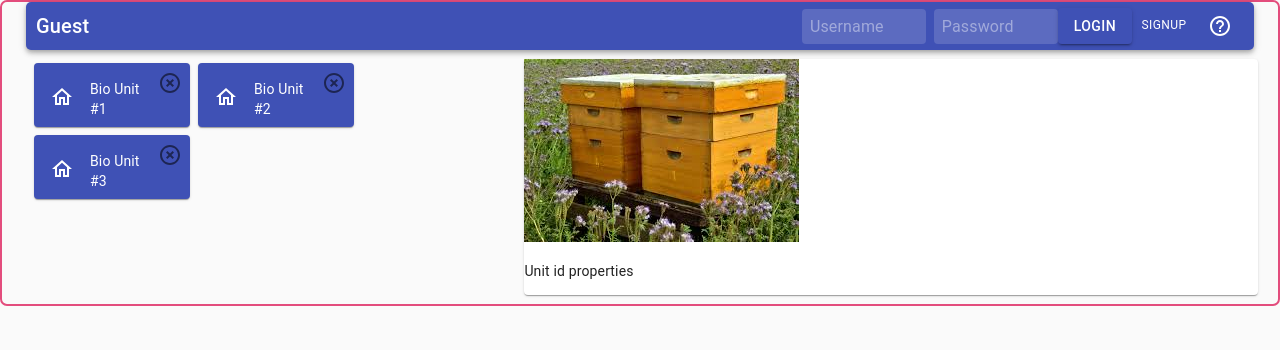
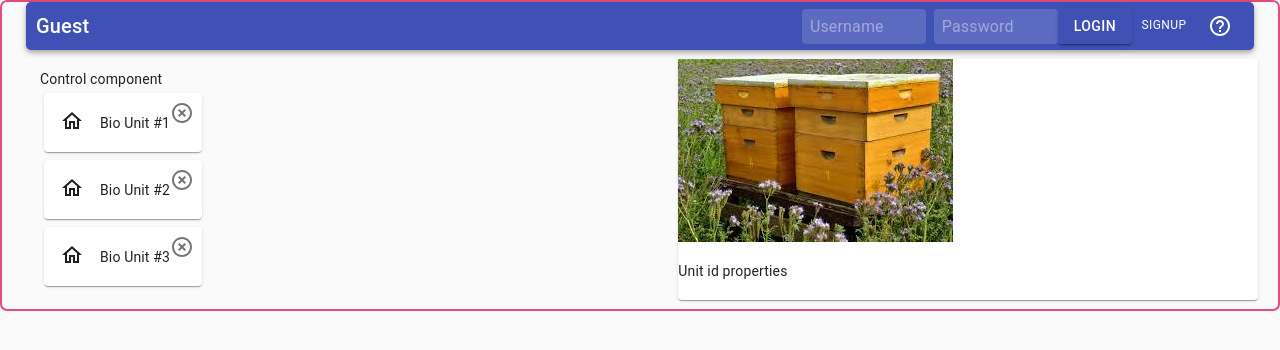
Before and after one commit to veselinmarkov/HiveBox, a React (Create React App) app: page / in a window 1280 px wide. Shown: the top 350 px of the page. Built offline with nearby package versions, Linux system fonts and the light colour scheme.

Commit message:
Add Control componenet

```diff
--- a/src/App.js
+++ b/src/App.js
@@ -1,10 +1,11 @@
 import React from 'react';
 import {Container, Grid, Paper, CssBaseline, Chip, Avatar, Card, CardHeader,
-  IconButton, CardContent, Typography} from '@material-ui/core';
+  IconButton, Typography, CardActionArea} from '@material-ui/core';
 import { HomeOutlined, HighlightOffOutlined } from '@material-ui/icons'
 import { makeStyles } from '@material-ui/core/styles';
 import Navbar from './components/Navbar';
 import MyImage from './pictures/beehive.png'
+import Control from './components/Control';
 
 const useStyles = makeStyles((theme) => ({
   rootContainer: {
@@ -23,26 +24,6 @@ const useStyles = makeStyles((theme) => ({
   mainPaper: {
     height: "100%"
   },
-  sidebar: {
-    width: "40%",
-    display: "flex",
-    flexDirection: "row",
-    flexWrap: "wrap",
-    padding: 10,
-    height: "100%",
-    '& > *': {
-      margin: theme.spacing(0.5),
-    }
-  },
-  inCardButton: {
-    padding: "unset"
-  },
-  card: {
-    maxWidth: "156px",
-    maxHeight: "64px",
-    backgroundColor: "#3f51b5",
-    color: "#fff",
-  }
 }));
 
 export default function App() {
@@ -51,50 +32,23 @@ export default function App() {
   const classes = useStyles();
   const handleUser = () => {};
 
-  const handleItemDelete = () => {
-    console.info('You clicked the delete icon.');
-  };
+  const handleIdChange = (id) => {
+    setId(id);
+  }
 
-  const handleClick = () => {
-    setId("1");
-  }
+  const testUnitList = [
+        {id: 1, text: "Bio Unit #1"},
+        {id: 2, text: "Bio Unit #2"},
+        {id: 3, text: "Bio Unit #3"},
+    ]
 
   return (
     <Container component="main" maxWidth="lg" className={classes.rootContainer}>
       <CssBaseline />
       <Navbar user={user} updateUser={handleUser}/>
       <Grid container className={classes.container} spacing={1}>
-        <Grid item container className={classes.sidebar}>
-          <Card className={classes.card} onClick={handleClick}>
-            <CardHeader
-              avatar={<HomeOutlined />}
-              title="Bio Unit #1"
-              action={
-                <IconButton aria-label="settings" className={classes.inCardButton}>
-                  <HighlightOffOutlined/>
-                </IconButton>
-              }/>
-          </Card>
-          <Card className={classes.card}>
-            <CardHeader
-              avatar={<HomeOutlined />}
-              title="Bio Unit #2"
-              action={
-                <IconButton aria-label="settings" className={classes.inCardButton}>
-                  <HighlightOffOutlined/>
-                </IconButton>
-              }/>
-          </Card>
-          <Card className={classes.card}>
-            <CardHeader
-              avatar={<HomeOutlined />}
-              title="Bio Unit #3"
-              action={
-                <IconButton aria-label="settings" className={classes.inCardButton}>
-                  <HighlightOffOutlined/>
-                </IconButton>
-              }/>
-          </Card>
+        <Grid item >
+          <Control id={id} unitList={testUnitList} handleIdChange={handleIdChange}/>
         </Grid>
         <Grid item className={classes.main}>
           <Paper className={classes.mainPaper}>
--- /dev/null
+++ b/src/components/Control.js
@@ -0,0 +1,101 @@
+import React from 'react';
+import {Container, Grid, Paper, CssBaseline, Chip, Avatar, Card, CardHeader,
+  IconButton, Typography, CardActionArea} from '@material-ui/core';
+import { HomeOutlined, HighlightOffOutlined } from '@material-ui/icons';
+import { makeStyles } from '@material-ui/core/styles';
+
+const useStyles = makeStyles((theme) => ({
+    sidebar: {
+      width: "40%",
+      display: "flex",
+      flexDirection: "row",
+      flexWrap: "wrap",
+      padding: 10,
+      height: "100%",
+      '& > *': {
+        margin: theme.spacing(0.5),
+      }
+    },
+    inCardButton: {
+      padding: "unset"
+    },
+    card: {
+      maxWidth: "156px",
+      maxHeight: "64px",
+      backgroundColor: "#3f51b5",
+      color: "#fff",
+    },
+    cardMarker: {
+      color: "#fff",
+      backgroundColor: "#e34d7d"
+    }
+  }));
+
+export default function Control({id, unitList, handleIdChange}) {
+    // unitList: [
+    //    {id: 1, text: "Bio Unit #1"},
+    //    {id: 2, text: "Bio Unit #2"},
+    //    {id: 3, text: "Bio Unit #3"},
+    //]
+    const classes = useStyles();
+
+    const handleClick = (e) => {
+        if (handleIdChange)
+            handleIdChange(e.key);
+    }
+
+    return (
+        <div className={classes.sidebar}>
+            Control component
+            {unitList.map(element => {
+                return (<Card className={classes.card, (element.id === id) ? classes.cardMarker : ""}
+                    onClick={handleClick} key={element.id}>
+                    <CardActionArea>
+                    <CardHeader
+                      avatar={<HomeOutlined />}
+                      title={element.text}
+                      action={
+                        <IconButton aria-label="settings" className={classes.inCardButton}>
+                          <HighlightOffOutlined/>
+                        </IconButton>
+                      }/>
+                    </CardActionArea>
+                  </Card>)
+            })}
+            {/*
+            <Card className={classes.card, classes.cardMarker} onClick={handleClick}>
+            <CardActionArea>
+            <CardHeader
+              avatar={<HomeOutlined />}
+              title="Bio Unit #1"
+              action={
+                <IconButton aria-label="settings" className={classes.inCardButton}>
+                  <HighlightOffOutlined/>
+                </IconButton>
+              }/>
+            </CardActionArea>
+          </Card>
+          <Card className={classes.card}>
+            <CardHeader
+              avatar={<HomeOutlined />}
+              title="Bio Unit #2"
+              action={
+                <IconButton aria-label="settings" className={classes.inCardButton}>
+                  <HighlightOffOutlined/>
+                </IconButton>
+              }/>
+          </Card>
+          <Card className={classes.card}>
+            <CardHeader
+              avatar={<HomeOutlined />}
+              title="Bio Unit #3"
+              action={
+                <IconButton aria-label="settings" className={classes.inCardButton}>
+                  <HighlightOffOutlined/>
+                </IconButton>
+              }/>
+          </Card>
+            */}
+        </div>
+    )
+}
```
